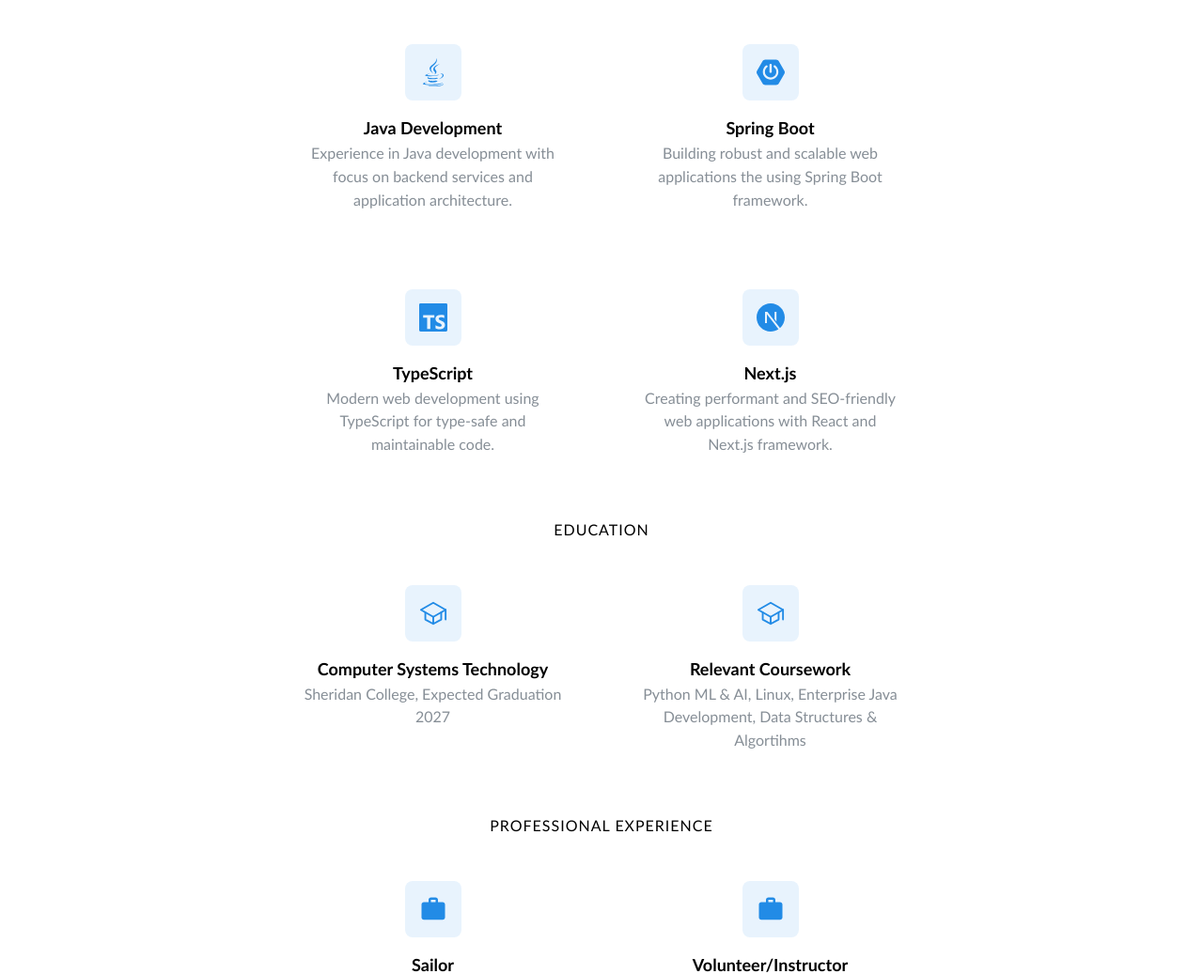
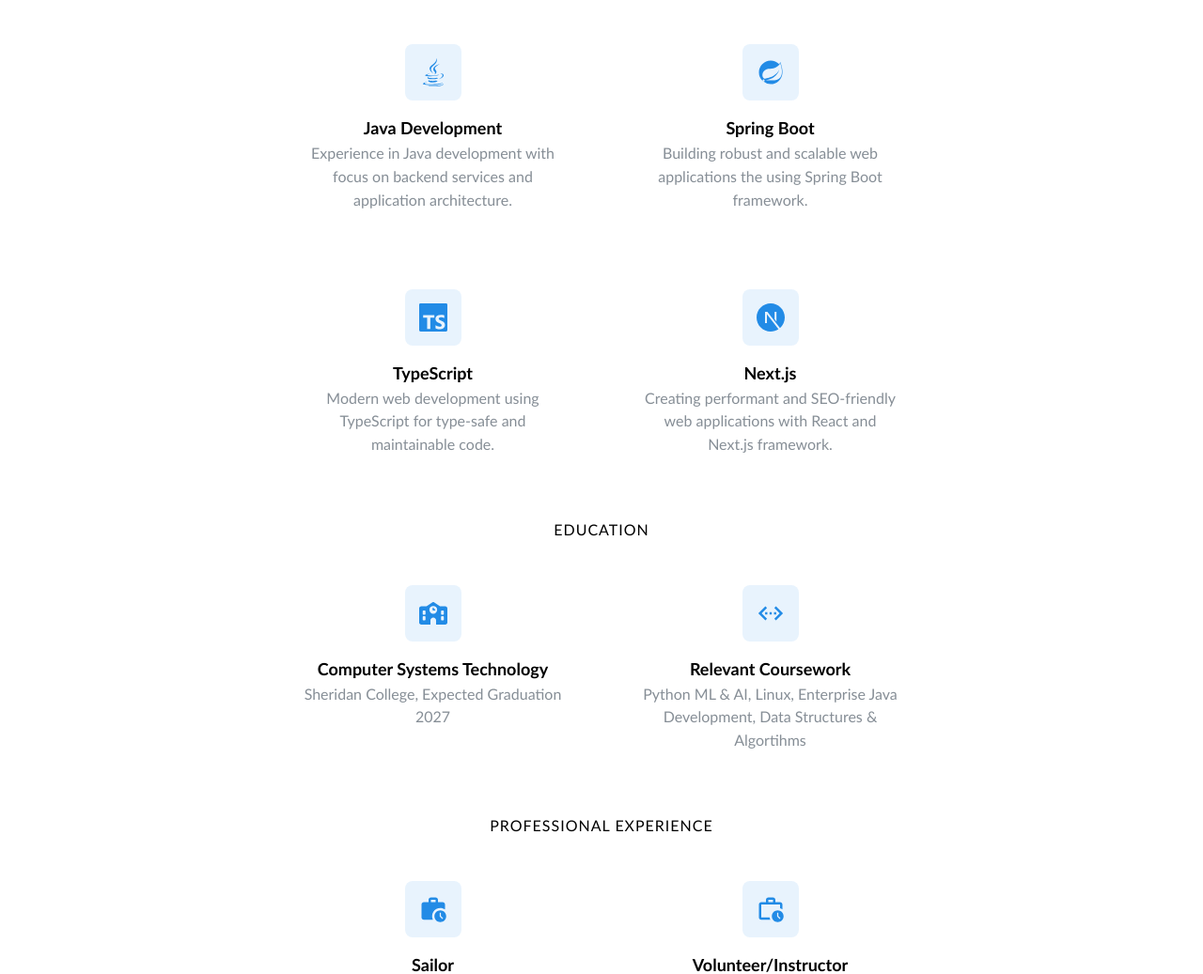
Before and after one commit to mjsamaha/reactjs-personal-portfolio-website, a Next.js app: page / in a window 1280 px wide. Shown: the part 921-1958 px from the top of the page at 94% size. Built offline with nearby package versions, Linux system fonts and the light colour scheme.

Commit message:
!! better icons

```diff
--- a/src/components/sections/FeatureSection.tsx
+++ b/src/components/sections/FeatureSection.tsx
@@ -3,20 +3,22 @@
 import { useEffect, useRef } from 'react';
 import { Container, SimpleGrid, Text, ThemeIcon } from '@mantine/core';
 import { FaJava } from 'react-icons/fa';
-import { SiSpringboot } from 'react-icons/si';
 import { SiTypescript, SiNextdotjs } from 'react-icons/si';
-import { IoSchoolOutline } from 'react-icons/io5';
-import { MdWork } from 'react-icons/md';
+import { FaSchool } from "react-icons/fa6";
+import { IoMdCodeWorking } from "react-icons/io";
+import { MdOutlineWorkHistory } from "react-icons/md";
+import { MdWorkHistory } from "react-icons/md";
+import { BiLogoSpringBoot } from "react-icons/bi";
 
 
 const education = [
   {
-    icon: <IoSchoolOutline size={30} />,
+    icon: <FaSchool  size={30} />,
     title: 'Computer Systems Technology',
     description: 'Sheridan College, Expected Graduation 2027',
   },
   {
-    icon: <IoSchoolOutline size={30} />,
+    icon: <IoMdCodeWorking  size={30} />,
     title: 'Relevant Coursework',
     description: 'Python ML & AI, Linux, Enterprise Java Development, Data Structures & Algortihms',
   },
@@ -25,12 +27,12 @@ const education = [
 
 const experience = [
   {
-    icon: <MdWork size={30} />,
+    icon: <MdWorkHistory size={30} />,
     title: 'Sailor',
     description: 'Canadian Armed Forces - Trained in signal communications...',
   },
   {
-    icon: <MdWork size={30} />,
+    icon: <MdOutlineWorkHistory  size={30} />,
     title: 'Volunteer/Instructor',
     description: 'Oakville Sea Cadets - Currently peer-developping an inventory management system for the unit',
   },
@@ -46,7 +48,7 @@ const techStack = [
       description: 'Experience in Java development with focus on backend services and application architecture.',
     },
     {
-      icon: <SiSpringboot size={30} />,
+      icon: <BiLogoSpringBoot  size={30} />,
       title: 'Spring Boot',
       description: 'Building robust and scalable web applications the using Spring Boot framework.',
     },
```
